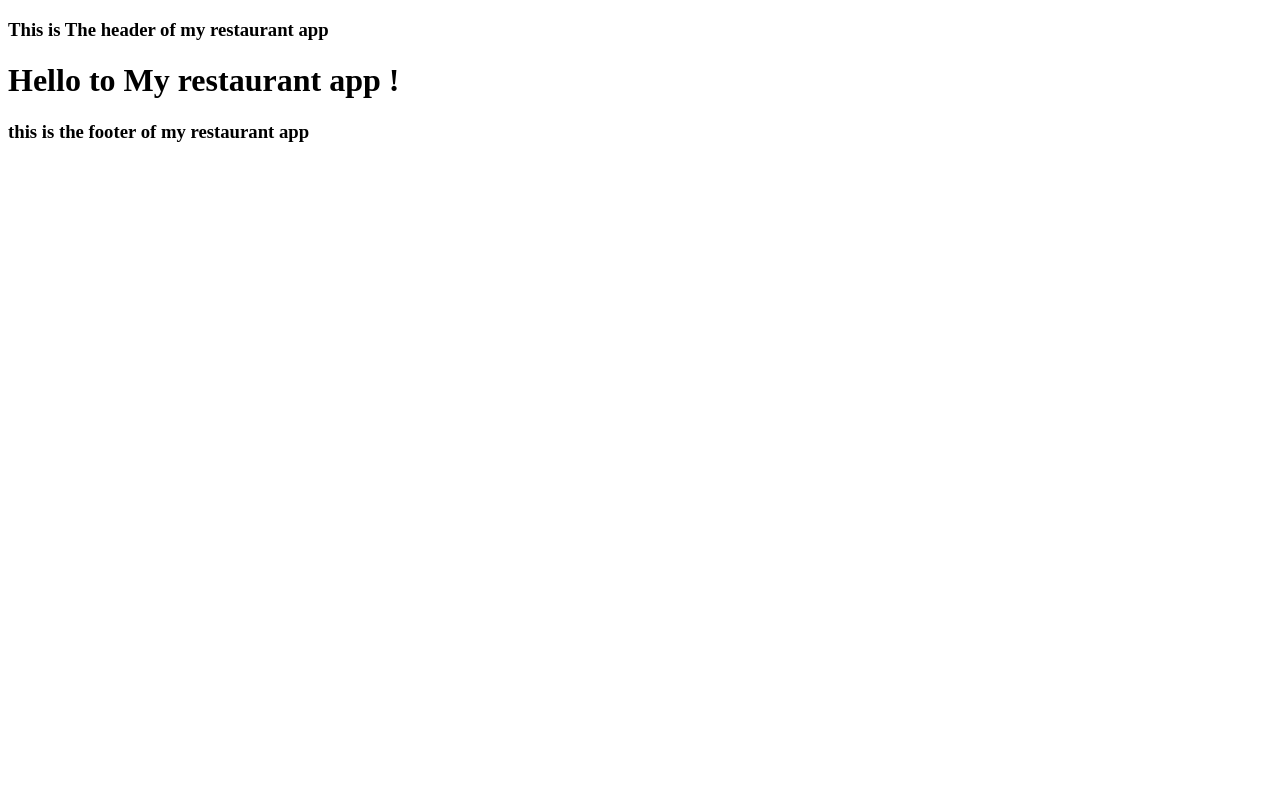
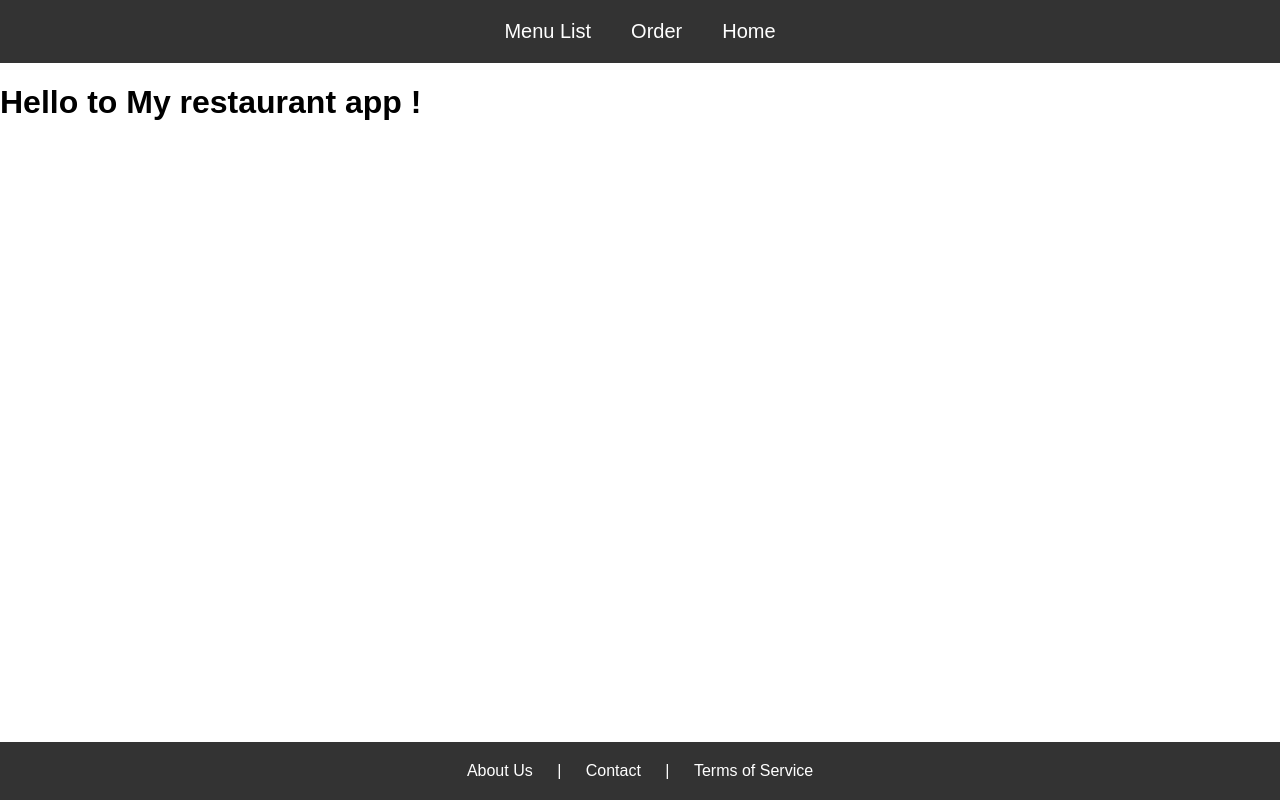
Before and after one commit to ZainabAlrashidi/restaurant_project-, a Django app: page / in a window 1280 px wide. Run offline with Django 5.2, Linux system fonts and the light colour scheme.

Commit message:
use navigation links in the header file and footer file and change the design of the header and footer using static css file

```diff
--- a/restaurant_app/templates/includes/footer.html
+++ b/restaurant_app/templates/includes/footer.html
@@ -1 +1,9 @@
-<h3>this is the footer of my restaurant app</h3>
+<div class="footer">
+    <ul class="footer-content">
+        <li><a href="#about">About Us</a></li>
+        <li>|</li>
+        <li><a href="#contact">Contact</a></li>
+        <li>|</li>
+        <li><a href="#terms">Terms of Service</a></li>
+    </ul>
+</div>
--- a/restaurant_app/templates/includes/header.html
+++ b/restaurant_app/templates/includes/header.html
@@ -1 +1,7 @@
-<h3>This is The header of my restaurant app</h3>
+<div class="header">
+    <ul class="nav">
+        <li class="nav-item"><a href="/menu_list" class="nav-link">Menu List</a></li>
+        <li class="nav-item"><a href="/order" class="nav-link">Order</a></li>
+        <li class="nav-item"><a href="/" class="nav-link">Home</a></li>
+    </ul>
+</div>
--- a/static/css/styles.css
+++ b/static/css/styles.css
@@ -0,0 +1,55 @@
+body {
+    margin: 0;
+    font-family: Arial, sans-serif;
+}
+.header {
+    background-color: #333;
+    color: white;
+    text-align: center;
+    padding: 10px 0;
+}
+.nav {
+    display: flex;
+    justify-content: center;
+    padding: 0;
+    margin: 0;
+    list-style-type: none;
+}
+.nav-item {
+    padding: 10px 20px;
+}
+.nav-link {
+    color: white;
+    text-decoration: none;
+    font-size: 20px;
+}
+.nav-link:hover {
+    color: #ff6347;
+}
+
+.footer {
+    background-color: #333;
+    color: white;
+    text-align: center;
+    padding: 20px 0;
+    position: fixed;
+    left: 0;
+    bottom: 0;
+    width: 100%;
+}
+.footer-content {
+    margin: 0;
+    padding: 0;
+    list-style-type: none;
+}
+.footer-content li {
+    display: inline;
+    padding: 0 10px;
+}
+.footer-content a {
+    color: white;
+    text-decoration: none;
+}
+.footer-content a:hover {
+    color: #ff6347;
+}
```
